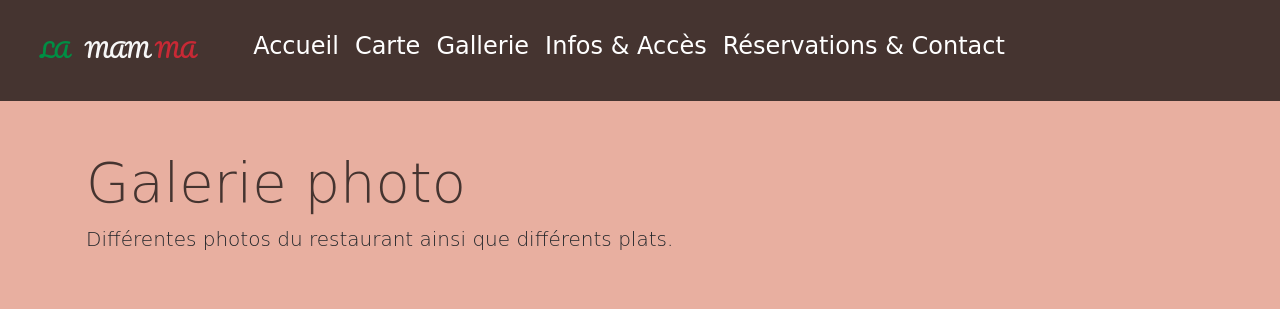
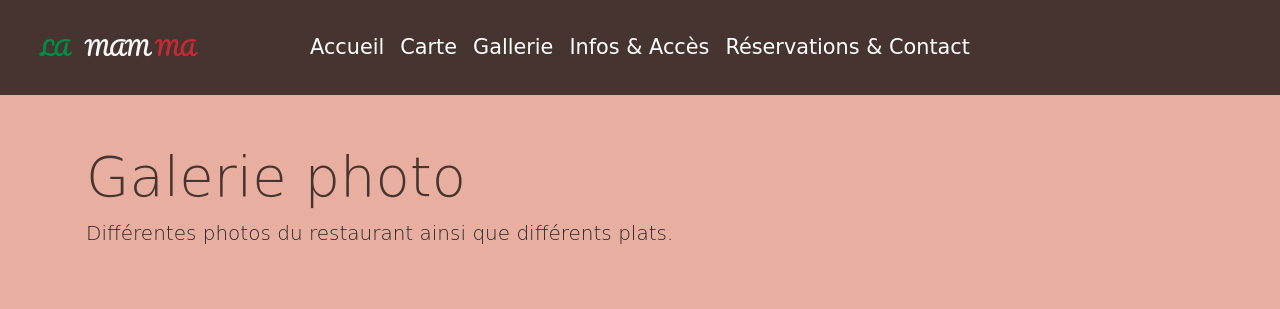
Before and after one commit to AdrienLenoir/restaurant-css-framework, a plain HTML site: page pictures-2.html in a window 1280 px wide. Shown: the top 309 px of the page. Drawn offline with nearby package versions, Linux system fonts and the light colour scheme.

Commit message:
Edit href nav

```diff
--- a/pictures-2.html
+++ b/pictures-2.html
@@ -16,9 +16,9 @@
 <body>
 
 <header>
-    <nav class="navbar navbar-expand-lg navbar-dark p-4" style="background-color: rgba(0,0,0, .7)">
+    <nav class="navbar navbar-expand-lg navbar-dark p-4" style="background-color: rgba(0,0,0, .7);">
         <div class="container-fluid">
-            <a class="navbar-brand text-uppercase" href="#" style="font-family: 'Pacifico', cursive;margin-right: 50px">
+            <a class="navbar-brand text-uppercase position-absolute" href="#" style="font-family: 'Pacifico', cursive;margin-right: 50px">
                 <span style="color: #008e44;margin-right: 10px">La  </span>
                 <span style="color: #f7f7f7">mam</span>
                 <span style="color: #c82935">ma</span>
@@ -26,22 +26,22 @@
             <button class="navbar-toggler" type="button" data-bs-toggle="collapse" data-bs-target="#navbarNavDropdown" aria-controls="navbarNavDropdown" aria-expanded="false" aria-label="Toggle navigation">
                 <span class="navbar-toggler-icon"></span>
             </button>
-            <div class="collapse navbar-collapse" id="navbarNavDropdown">
+            <div class="collapse navbar-collapse justify-content-center" id="navbarNavDropdown">
                 <ul class="navbar-nav">
                     <li class="nav-item">
-                        <a class="nav-link active h4 text-white pe-4" aria-current="page" href="index.html">Accueil</a>
+                        <a class="nav-link active text-white pe-4" style="font-size: 1.3em" aria-current="page" href="index.html">Accueil</a>
                     </li>
                     <li class="nav-item">
-                        <a class="nav-link h4 text-white pe-4" href="menu.html">Carte</a>
+                        <a class="nav-link text-white pe-4" style="font-size: 1.3em" href="menu.html">Carte</a>
                     </li>
                     <li class="nav-item">
-                        <a class="nav-link h4 text-white pe-4" href="pictures.html">Gallerie</a>
+                        <a class="nav-link text-white pe-4" style="font-size: 1.3em" href="pictures.html">Gallerie</a>
                     </li>
                     <li class="nav-item">
-                        <a class="nav-link h4 text-white pe-4" href="restaurant.html">Infos & Accès</a>
+                        <a class="nav-link text-white pe-4" style="font-size: 1.3em" href="restaurant.html">Infos & Accès</a>
                     </li>
                     <li class="nav-item me-0 pe-0">
-                        <a class="nav-link h4 text-white" href="contact.html">Réservations & Contact</a>
+                        <a class="nav-link text-white" style="font-size: 1.3em" href="Formulaire.html">Réservations & Contact</a>
                     </li>
                 </ul>
             </div>
```
Also changed, not shown: index.html (+1 -1 lines), pictures-3.html (+1 -1 lines), pictures-4.html (+1 -1 lines), pictures.html (+1 -1 lines), restaurant.html (+1 -1 lines).
